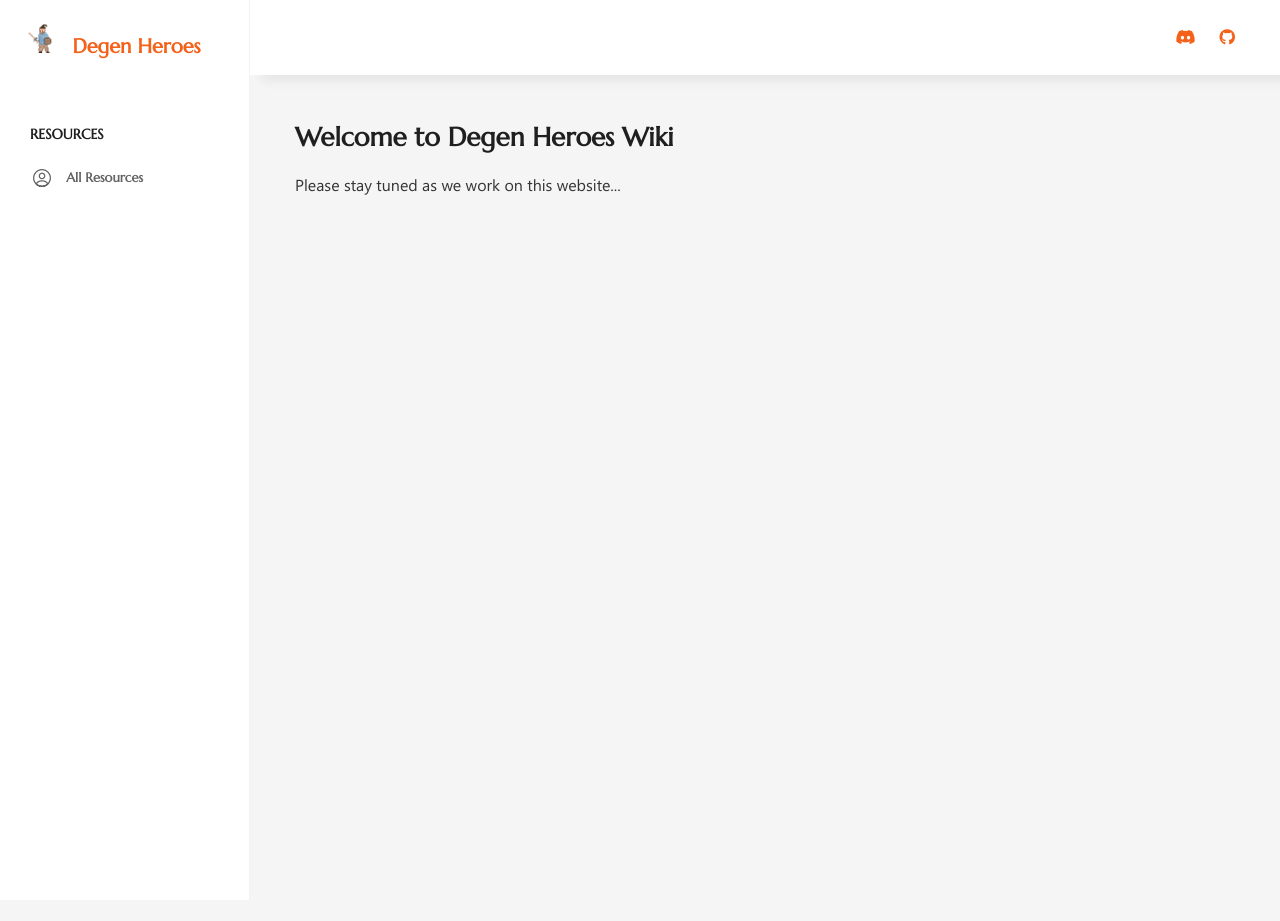
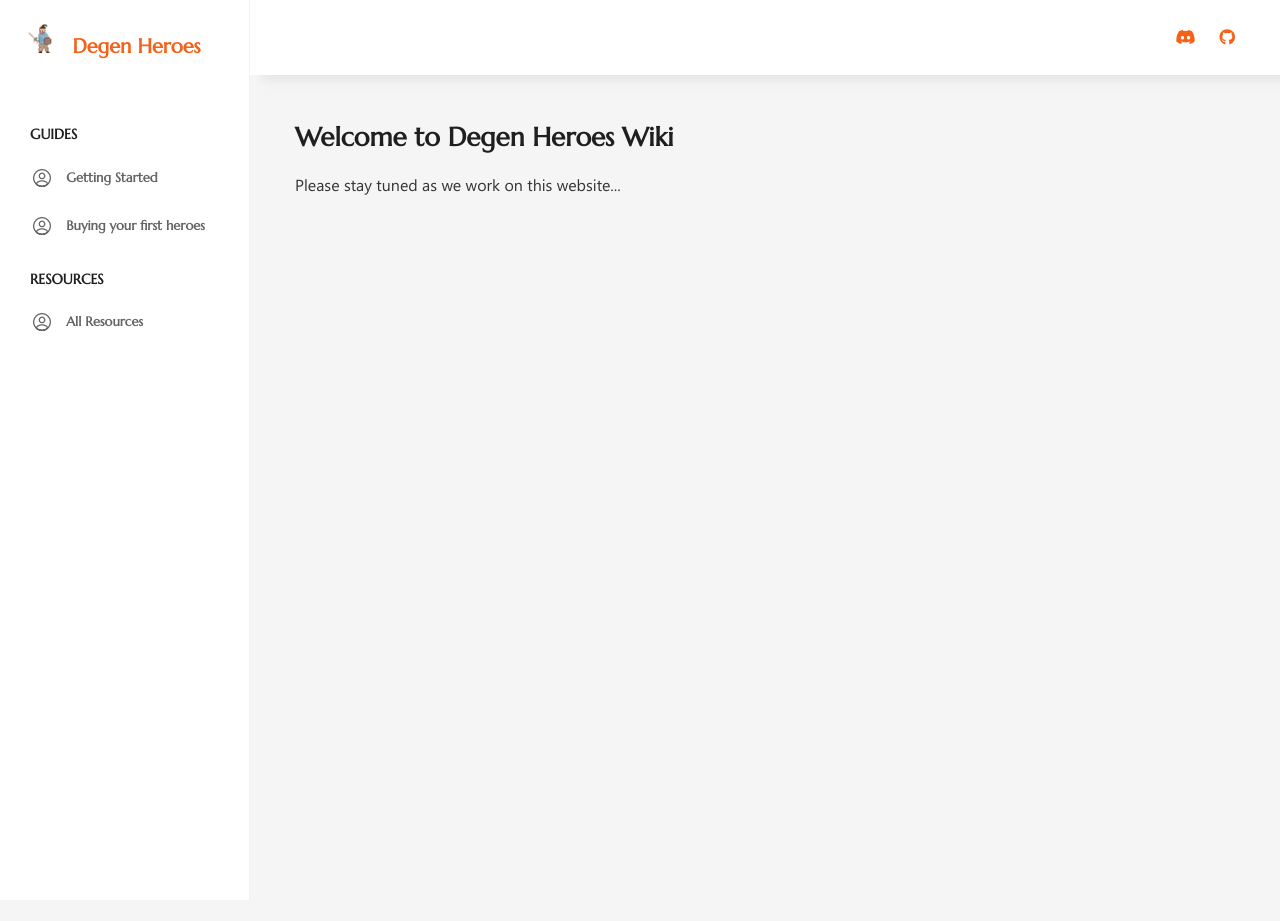
Before and after one commit to degen-heroes/degenheroes.gg, a Jekyll site: the page built from index.html, in a window 1280 px wide. Built offline with Jekyll 4.4.1, drawn with Linux system fonts in a browser that asks for light colours; nearby versions of some CDN libraries; some web fonts are replaced.

Commit message:
update navigation with guides

```diff
--- a/_includes/sidebar-navigation.html
+++ b/_includes/sidebar-navigation.html
@@ -1,8 +1,12 @@
 <aside class="sidebar is-show" id="sidebar">
   <div class="sidebar-box">
       <ul class="uk-nav">
-          <li class="uk-nav-header">Resources</li>
-          <li><a href="/resources"><i class="ico_profile"></i><span>All Resources</span></a></li>
+        <li class="uk-nav-header">Guides</li>
+        <li><a href="/getting-started/"><i class="ico_profile"></i><span>Getting Started</span></a></li>
+        <li><a href="/buying-first-heroes/"><i class="ico_profile"></i><span>Buying your first heroes</span></a></li>
+
+        <li class="uk-nav-header">Resources</li>
+        <li><a href="/resources/"><i class="ico_profile"></i><span>All Resources</span></a></li>
       </ul>
   </div>
 </aside>
```
